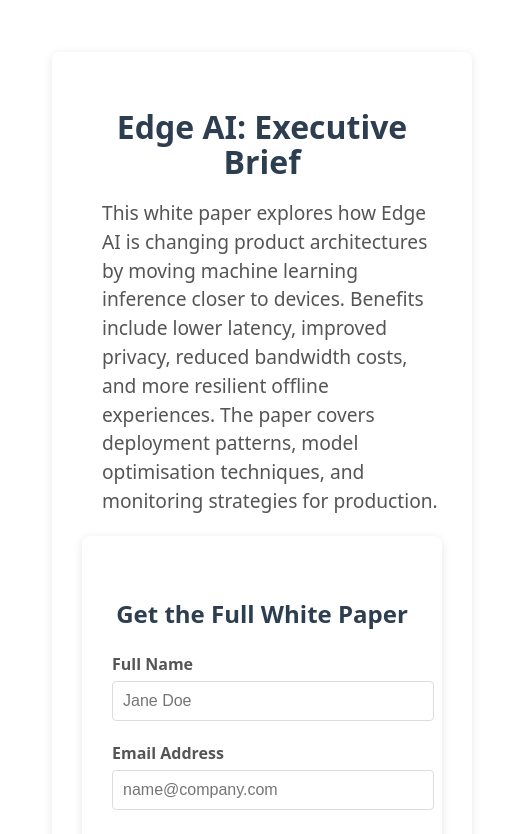
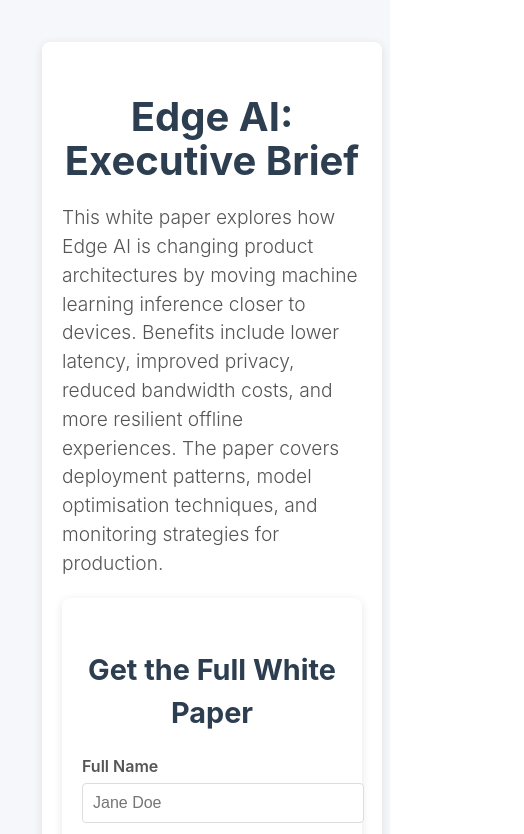
Before and after one commit to WathodkarSneha384/whitepaperLeadCapture, a React (Vite) app: page / in a window 390 px wide. Shown: the top 834 px of the page, 524 px wide, since content can reach past the window. Built offline with nearby package versions, Linux system fonts and the light colour scheme.

Commit message:
added changes

```diff
--- a/index.html
+++ b/index.html
@@ -3,7 +3,7 @@
   <head>
     <meta charset="UTF-8" />
     <link rel="icon" type="image/svg+xml" href="/favIcon.webp" />
-    <meta name="viewport" content="width=device-width, initial-scale=1.0" />
+   <meta name="viewport" content="width=device-width, initial-scale=1.0" />
     <title>whitepaper-lead-capture</title>
   </head>
   <body>
--- a/src/App.tsx
+++ b/src/App.tsx
@@ -69,20 +69,31 @@ export default function App(): JSX.Element {
     }, 700);
   }
 
-  // Generate styled PDF using html2canvas + jsPDF
-    // Generate multipage styled PDF using html2canvas + jsPDF
-  const generatePDF = async () => {
-    if (!pdfRef.current) return;
-    const element = pdfRef.current;
+ const generatePDF = async () => {
+  const element = pdfRef.current;
+  if (!element) return;
+
+  // Temporarily hide the form (TypeScript-safe)
+  const forms = document.querySelectorAll(".formPanel");
+  forms.forEach(f => {
+    (f as HTMLElement).style.display = "none";
+  });
+
+  try {
+    // Capture the content as canvas
     const canvas = await html2canvas(element, {
-      scale: 2,
-      useCORS: true,
-      scrollY: -window.scrollY, // capture full viewport
+      scale: 2,          // higher scale = better resolution
+      useCORS: true,     // for external images
+      scrollY: -window.scrollY,
+      allowTaint: true,
     });
+
     const imgData = canvas.toDataURL("image/png");
     const pdf = new jsPDF("p", "mm", "a4");
+
     const pdfWidth = pdf.internal.pageSize.getWidth();
     const pdfHeight = pdf.internal.pageSize.getHeight();
+
     const imgWidth = pdfWidth;
     const imgHeight = (canvas.height * imgWidth) / canvas.width;
 
@@ -93,7 +104,7 @@ export default function App(): JSX.Element {
     pdf.addImage(imgData, "PNG", 0, position, imgWidth, imgHeight);
     heightLeft -= pdfHeight;
 
-    // Add additional pages as needed
+    // Add additional pages if needed
     while (heightLeft > 0) {
       position = heightLeft - imgHeight;
       pdf.addPage();
@@ -101,10 +112,20 @@ export default function App(): JSX.Element {
       heightLeft -= pdfHeight;
     }
 
-    pdf.save("whitepaper.pdf");
-     setDownloaded(true);
-    setDownloadVisible(false);
-  };
+    // Save the PDF
+    pdf.save("EdgeAI_Whitepaper.pdf");
+  } catch (err) {
+    console.error("Error generating PDF:", err);
+  } finally {
+    // Restore the form display after PDF generation
+    forms.forEach(f => {
+      (f as HTMLElement).style.display = "";
+    });
+  }
+};
+
+
+
 
 
   // Shared Form Component
--- a/src/style.css
+++ b/src/style.css
@@ -1,4 +1,16 @@
 /* style.css */
+
+html, body, #root, .root {
+  margin: 0;
+  padding: 0;
+  min-height: 100%;
+  font-family: "Inter", Arial, sans-serif;
+  background-color: #f5f7fa;
+  display: flex;
+  flex-direction: column;
+  overflow-x: hidden; /* prevent horizontal scroll */
+}
+
 
 
 .page {
@@ -187,17 +199,21 @@
   .layout {
     flex-direction: column;
     gap: 20px;
+    padding: 10px; /* reduce padding */
+    max-width: 100%; /* take full width */
+    margin: 0; /* remove auto margin */
   }
 
   .summary, .formPanel {
     flex: none;
+    width: 100%; /* take full width */
+    padding: 20px; /* adjust padding */
+    box-sizing: border-box; /* ensure padding doesn't add to width */
   }
 
-  .summary h1 {
-    font-size: 2rem;
-  }
-
-  .summary h2 {
-    font-size: 1.5rem;
+  .summary .lead,
+  .summary p,
+  .summary ul {
+    margin-left: 0; /* remove left margin */
   }
 }
```
